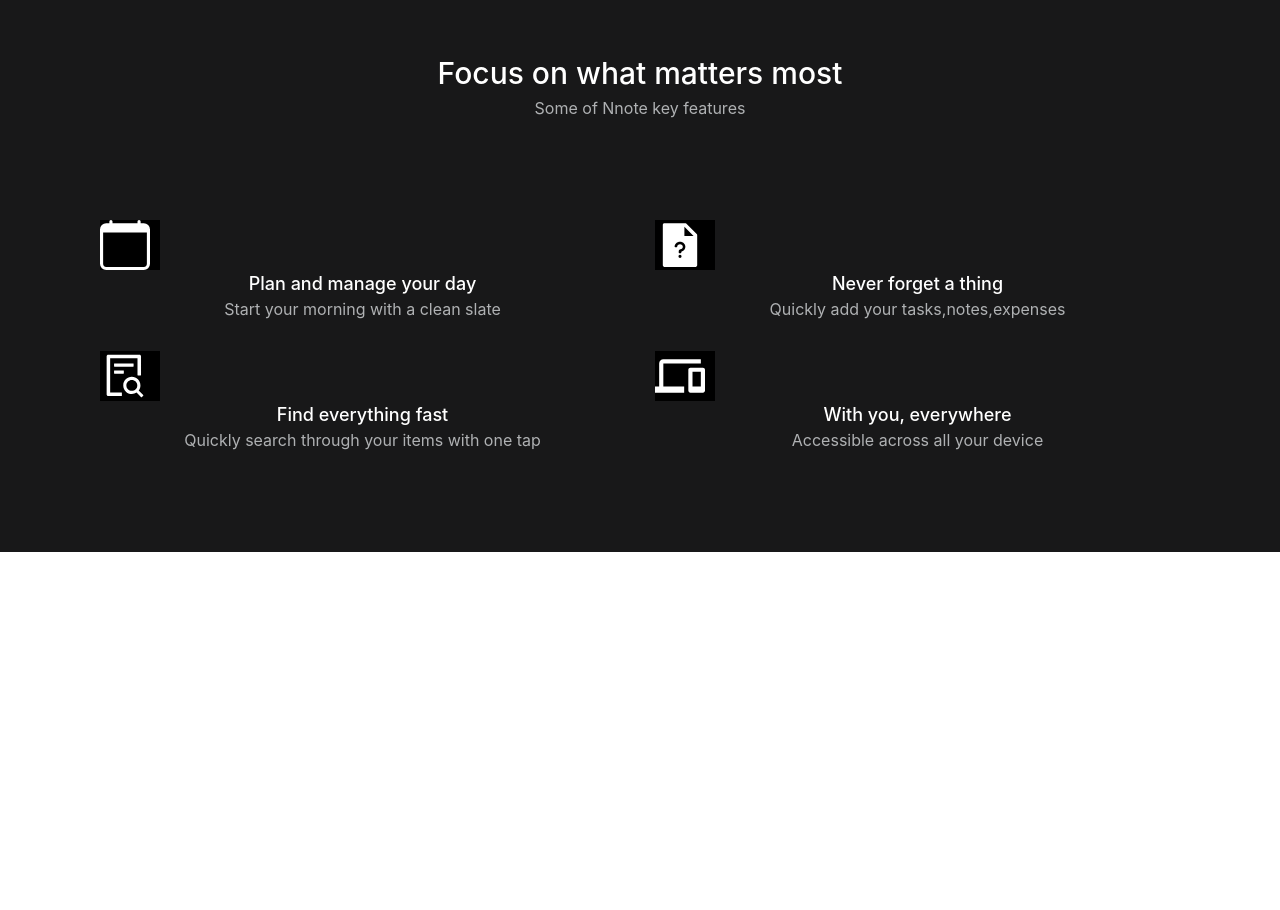
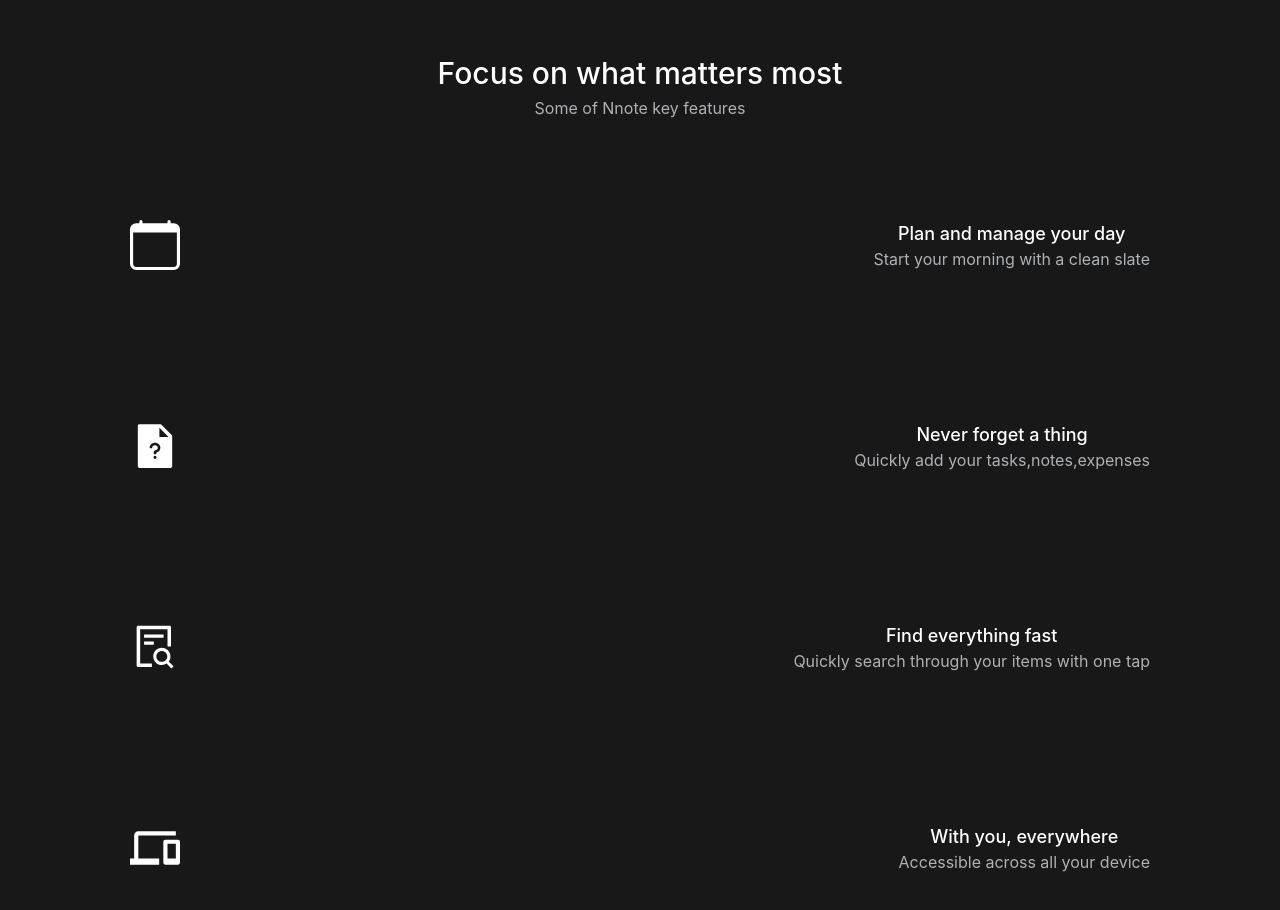
Before and after one commit to devtofunmi/Nnote, a React (Vite) app: page / in a window 1280 px wide. Shown: the part 480-1390 px from the top of the page. Before the commit the page ends 1032 px from the top, so only its background shows below. Built offline with nearby package versions, Linux system fonts and the light colour scheme.

Commit message:
change thhe grid to flex

```diff
--- a/src/pages/LandingPage.jsx
+++ b/src/pages/LandingPage.jsx
@@ -45,25 +45,38 @@ const LandingPage = () => {
         </Text>
         <Text color={"#afb1b3"}>Some of Nnote key features</Text>
       </Flex>
-      <Grid
-        padding={"100px"}
+      <Flex
+        justifyContent={"center"}
+        direction={"column"}
         w={"100%"}
-        templateColumns="repeat(2, 1fr)"
-        gap={"30px"}
+        gap={"50px"}
         textAlign={"center"}
+        mt={"50px"}
       >
         {FeaturesCard.map((card, i) => (
-          <Box key={i}>
-            <Box fontSize={"50px"} bgColor={"black"} w={"60px"} color={"white"}>
+          <Flex
+            px={"130px"}
+            py={"50px"}
+            justifyContent={"space-between"}
+            key={i}
+          >
+            <Flex
+              fontSize={"50px"}
+              // bgColor={"black"}
+              justifyContent={"center"}
+              color={"white"}
+            >
               {card.icon}
+            </Flex>
+            <Box>
+              <Text fontWeight={500} fontSize={"18px"} color={"white"}>
+                {card.heading}
+              </Text>
+              <Text color={"#afb1b3"}>{card.text}</Text>
             </Box>
-            <Text fontWeight={500} fontSize={"18px"} color={"white"}>
-              {card.heading}
-            </Text>
-            <Text color={"#afb1b3"}>{card.text}</Text>
-          </Box>
+          </Flex>
         ))}
-      </Grid>
+      </Flex>
     </>
   );
 };
```
